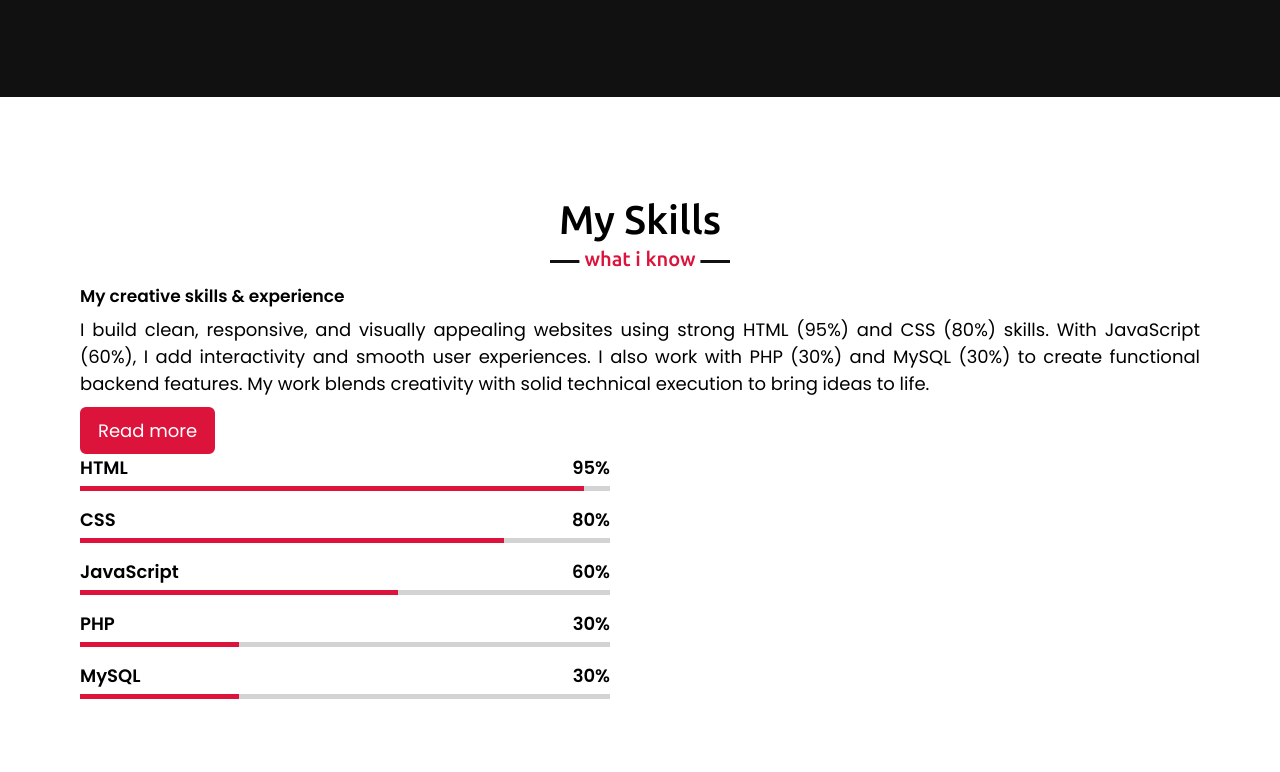
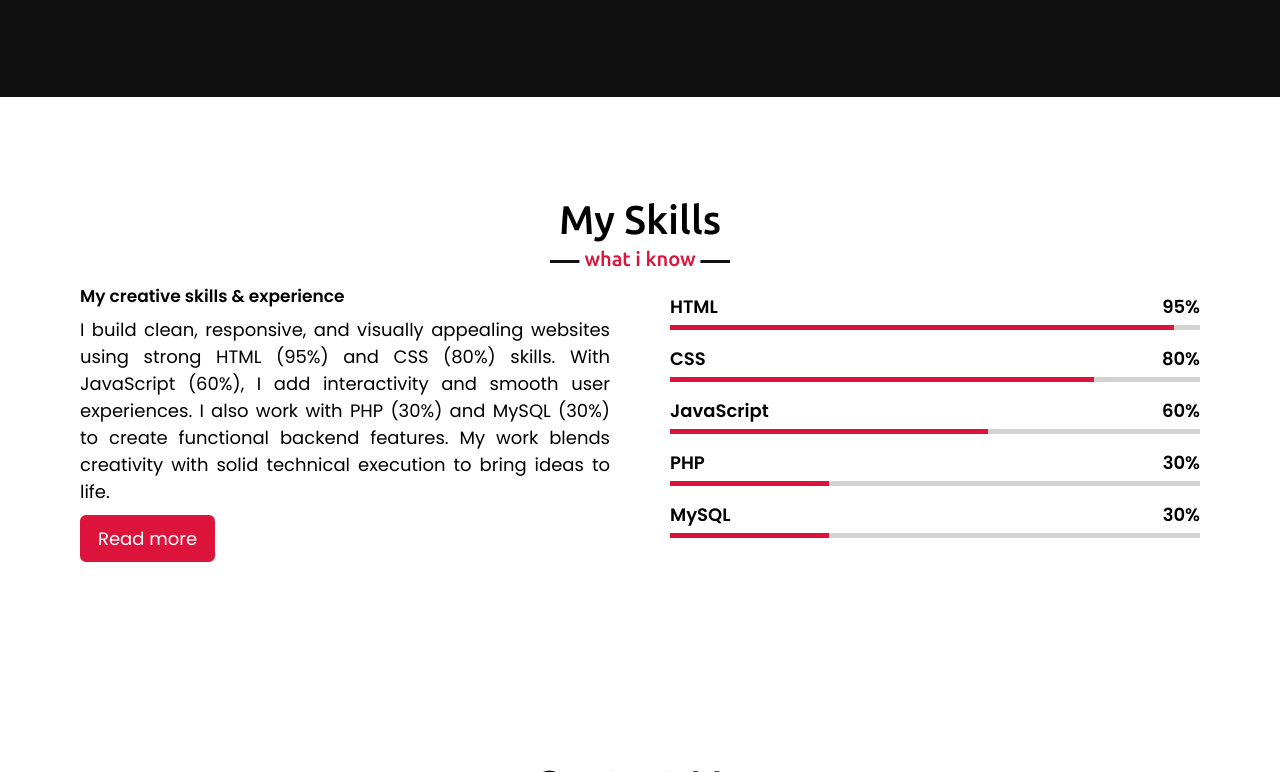
Before and after one commit to Moyin2002/My-port, a plain HTML site: page index.html in a window 1280 px wide. Shown: the part 2028-2800 px from the top of the page. Drawn offline with nearby package versions, Linux system fonts and the light colour scheme; some packages are replaced by stand-ins of ours; a script that the page names is missing.

Commit message:
My update

```diff
--- a/index.css
+++ b/index.css
@@ -328,7 +328,7 @@ section .title::after {
   content: "what i know";
 }
 
-.skills .skills-content .colums {
+.skills .skills-content .columns {
   width: calc(50% - 30px);
 }
 
@@ -703,7 +703,7 @@ footer span a:hover {
   }
 
   .contact .contact-content .column,
-  .skills .skills-content .colums {
+  .skills .skills-content .columns {
     width: 100%;
     margin-bottom: 35px;
   }
--- a/index.html
+++ b/index.html
@@ -142,7 +142,7 @@
             <a href="#">Read more</a>
           </div>
 
-          <div class="colums right">
+          <div class="columns right">
             <div class="bars">
               <div class="info">
                 <span>HTML</span>
```
